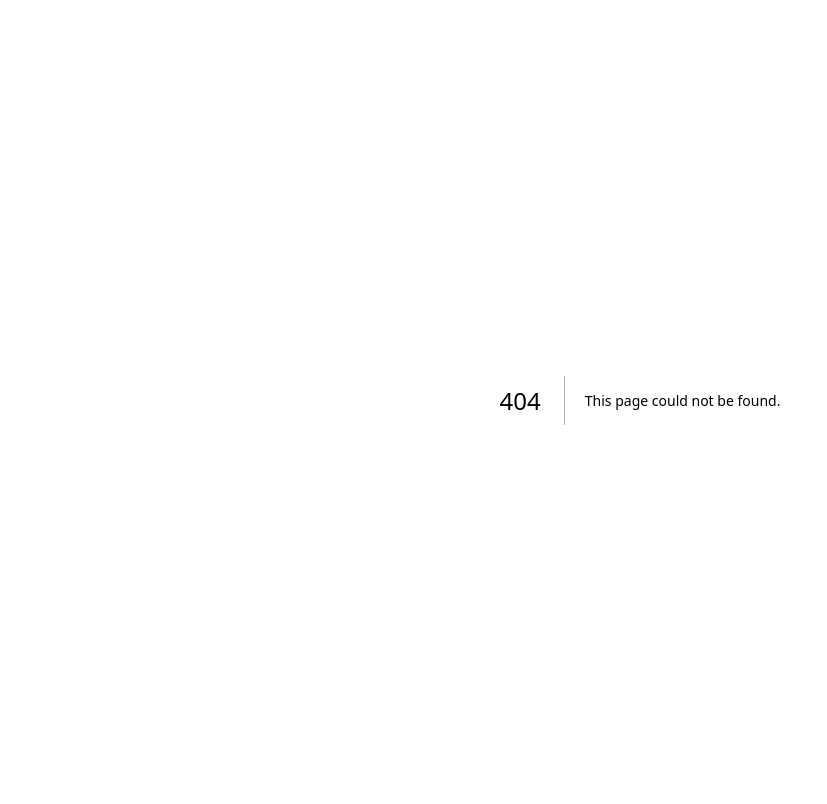
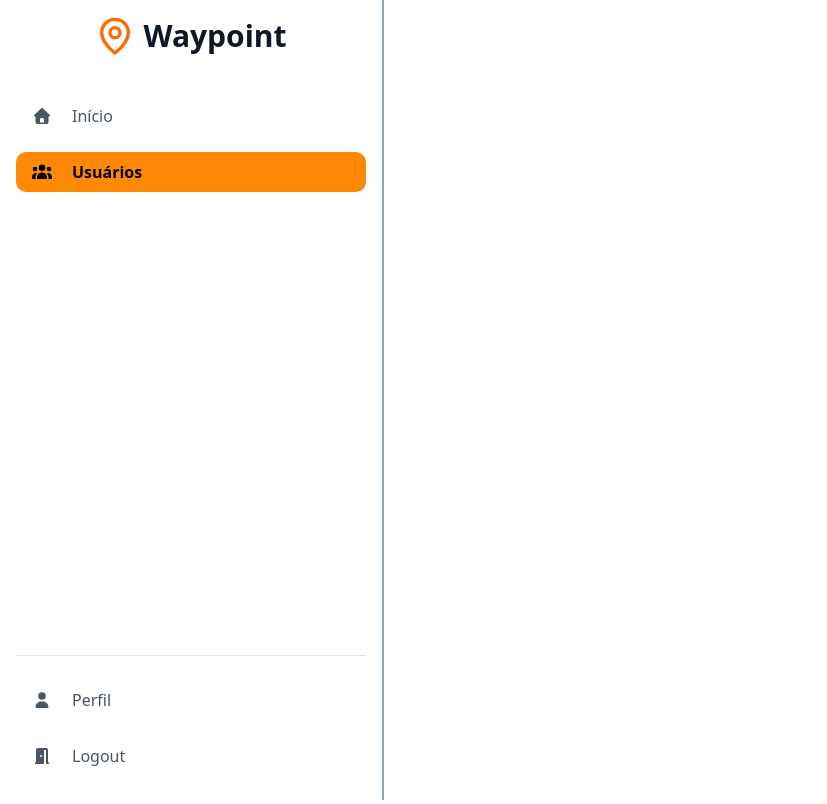
Before and after one commit to paulovictor181/Waypoint, a Next.js app in the folder waypoint-front/: page /users in a window 1280 px wide. Before the commit this address had no page. Shown: the top 804 px of the page, without its empty margins (0-827 px from the left). Built offline with nearby package versions, Linux system fonts and the light colour scheme.

Commit message:
Nav implementada. Logo refatorada e adicionado arquivo da tela de ususários.

```diff
--- a/waypoint-front/app/login/page.tsx
+++ b/waypoint-front/app/login/page.tsx
@@ -7,16 +7,8 @@ import { useRouter } from "next/navigation";
 import Link from "next/link";
 import { Button } from "@/components/ui/button";
 import { Input } from "@/components/ui/input";
-import { MapPin, Loader2 } from "lucide-react";
-
-function Logo() {
-  return (
-    <div className="flex items-center justify-center gap-2 mb-8">
-      <MapPin className="h-10 w-10 text-orange-500" />
-      <span className="text-3xl font-bold text-gray-900">Waypoint</span>
-    </div>
-  );
-}
+import { Loader2 } from "lucide-react";
+import Logo from "@/components/ui/logo";
 
 export default function LoginPage() {
   const [username, setUsername] = useState("");
--- /dev/null
+++ b/waypoint-front/app/users/page.tsx
@@ -0,0 +1,15 @@
+import { Button } from "@/components/ui/button";
+import { Input } from "@/components/ui/input";
+import { MapPin, Search } from "lucide-react";
+import { RightNavBar } from "@/components/rightNavBar";
+
+export default function OnboardingPage() {
+  return (
+    <div className="min-h-screen w-full text-gray-100">
+        <RightNavBar />
+        <div>
+            Page
+        </div>
+    </div>
+  );
+}
--- a/waypoint-front/components/rightNavBar.tsx
+++ b/waypoint-front/components/rightNavBar.tsx
@@ -1,24 +1,56 @@
-import { faHome, faUser } from "@fortawesome/free-regular-svg-icons";
+"use client";
+
+import { usePathname } from "next/navigation";
+import { faHome, faUser, faDoorOpen, faUsers } from "@fortawesome/free-solid-svg-icons";
 import NavBarBtn from "./ui/navBarBtn";
-import { faDoorOpen, faUsers } from "@fortawesome/free-solid-svg-icons";
+import Logo from "./ui/logo";
 
+// Conteúdo do menu lateral (necessita verificar o tipo de acesso do user)
+const NAV_ITEMS = [
+    { label: "Início", icon: faHome, href: "/dashboard" },
+    { label: "Usuários", icon: faUsers, href: "/users" },
+];
+
+const BOTTOM_ITEMS = [
+    { label: "Perfil", icon: faUser, href: "/profile" },
+    { label: "Logout", icon: faDoorOpen, href: "/login" }, // Fazer logout
+];
 
 function RightNavBar() {
+    const pathname = usePathname();
+
     return (
-        <div className="flex flex-col justify-between w-96 h-screen border-r-2 border-slate-400 p-6">
-            {/* Nav */}
-            <div>
-                <NavBarBtn label="Início" icon={faHome} selected={true}/>
-                <NavBarBtn label="Usuários" icon={faUsers} selected={false}/>
-            </div>
-            {/* Profile e Logoff */}
-            <div>
-                <NavBarBtn style="text-center" label="Perfil" icon={faUser} selected={false}/>
-                <NavBarBtn label="Logout" icon={faDoorOpen} selected={false}/>
+        <nav className="flex flex-col justify-between w-96 h-screen border-r-2 border-slate-400 p-4 bg-white">
+            {/* Main Navigation */}
+            <div className="flex flex-col">
+            <Logo />
+                {NAV_ITEMS.map((item) => (
+                    <NavBarBtn
+                        key={item.href}
+                        label={item.label}
+                        icon={item.icon}
+                        href={item.href}
+                        // Verifica se essa é a página atual
+                        isActive={pathname === item.href}
+                    />
+                ))}
             </div>
 
-        </div>
+            {/* Profile & Logout */}
+            <div className="flex flex-col border-t pt-4">
+                {BOTTOM_ITEMS.map((item) => (
+                    <NavBarBtn
+                        key={item.href}
+                        label={item.label}
+                        icon={item.icon}
+                        href={item.href}
+                        isActive={pathname === item.href}
+                    />
+                ))}
+            </div>
+
+        </nav>
     );
-}''
+}
 
-export {RightNavBar};
+export { RightNavBar };
--- /dev/null
+++ b/waypoint-front/components/ui/logo.tsx
@@ -0,0 +1,13 @@
+import { MapPin } from "lucide-react";
+
+
+function Logo() {
+  return (
+    <div className="flex items-center justify-center gap-2 mb-8">
+      <MapPin className="h-10 w-10 text-orange-500" />
+      <span className="text-3xl font-bold text-gray-900">Waypoint</span>
+    </div>
+  );
+}
+
+export default Logo;
--- a/waypoint-front/components/ui/navBarBtn.tsx
+++ b/waypoint-front/components/ui/navBarBtn.tsx
@@ -1,28 +1,38 @@
+"use client";
+
 import { FontAwesomeIcon } from '@fortawesome/react-fontawesome';
-import { faHome, IconDefinition } from '@fortawesome/free-solid-svg-icons';
+import { IconDefinition } from '@fortawesome/free-solid-svg-icons';
+import Link from 'next/link';
 
-interface NavBarBtnProps{
-    style?: String;
-    label: String;
+interface NavBarBtnProps {
+    className?: string;
+    href: string;
+    label: string;
     icon: IconDefinition;
-    selected: boolean;
+    isActive?: boolean;
+    onClick?: () => void; // fazer o logout
 }
 
-const NavBarBtn = ({style, label, selected, icon } : NavBarBtnProps) => {
+const NavBarBtn = ({ className = "", label, href, isActive = false, icon, onClick }: NavBarBtnProps) => {
 
-    const bg = selected ? "bg-orange-400" : "text-black";
-    const bgHover = selected ? "hover:bg-orange-500" : "text-black hover:bg-gray-100";
-    const iconBtn = icon;
+    const baseClasses = "flex justify-start items-center w-full h-10 my-2 transition duration-200 rounded-lg cursor-pointer";
+    const activeClasses = isActive
+        ? "bg-orange-400 hover:bg-orange-500 text-black font-semibold"
+        : "text-black hover:bg-gray-100 text-gray-600";
 
-    return(
-        <button className={`flex justify-start items-center w-full h-10 my-4 ${bg} ${bgHover} transition duration-200 rounded-lg ${style}`}>
+    return (
+        <Link
+            href={href}
+            onClick={onClick}
+            className={`${baseClasses} ${activeClasses} ${className}`}
+        >
             <div className='w-6 mx-4'>
-                <FontAwesomeIcon icon={iconBtn} />
+                <FontAwesomeIcon icon={icon} />
             </div>
             <div>
                 {label}
             </div>
-        </button>
+        </Link>
     );
 }
 
```
